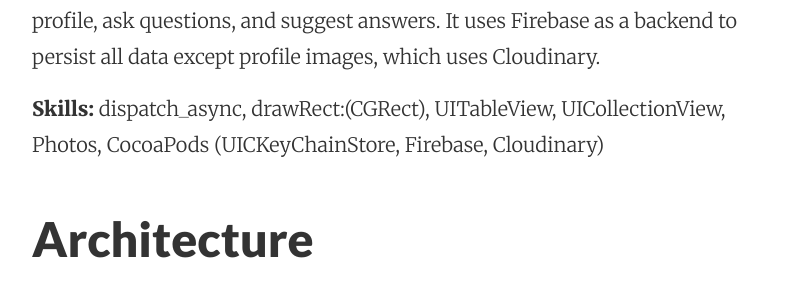
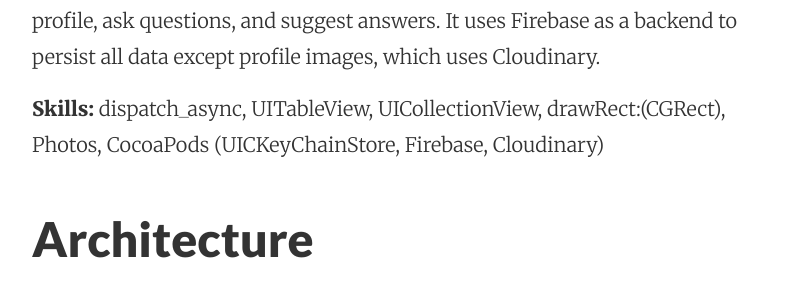
Before and after one commit to drjackl/drjackl.github.io, a Jekyll site: the page built from _posts/2016-05-20-final-project-2-qna.markdown, in a window 1280 px wide and 900 px high, scrolled down 852 px. Shown: the part 164-453 px from the top of the window, without its empty margins (224-1018 px from the left). Built offline with Jekyll 4.4.1, drawn with Linux system fonts in a browser that asks for light colours.

```diff
--- a/_posts/2016-05-20-final-project-2-qna.markdown
+++ b/_posts/2016-05-20-final-project-2-qna.markdown
@@ -8,7 +8,7 @@ layout: post
 ## The App
 QnA is a social networking forum that allows users to sign up, log in, create a profile, ask questions, and suggest answers. It uses Firebase as a backend to persist all data except profile images, which uses Cloudinary.
 
-**Skills:** dispatch_async, drawRect:(CGRect), UITableView, UICollectionView, Photos, CocoaPods (UICKeyChainStore, Firebase, Cloudinary)
+**Skills:** dispatch_async, UITableView, UICollectionView, drawRect:(CGRect), Photos, CocoaPods (UICKeyChainStore, Firebase, Cloudinary)
 
 ## Architecture
 There are 4 major components of this app:
```
